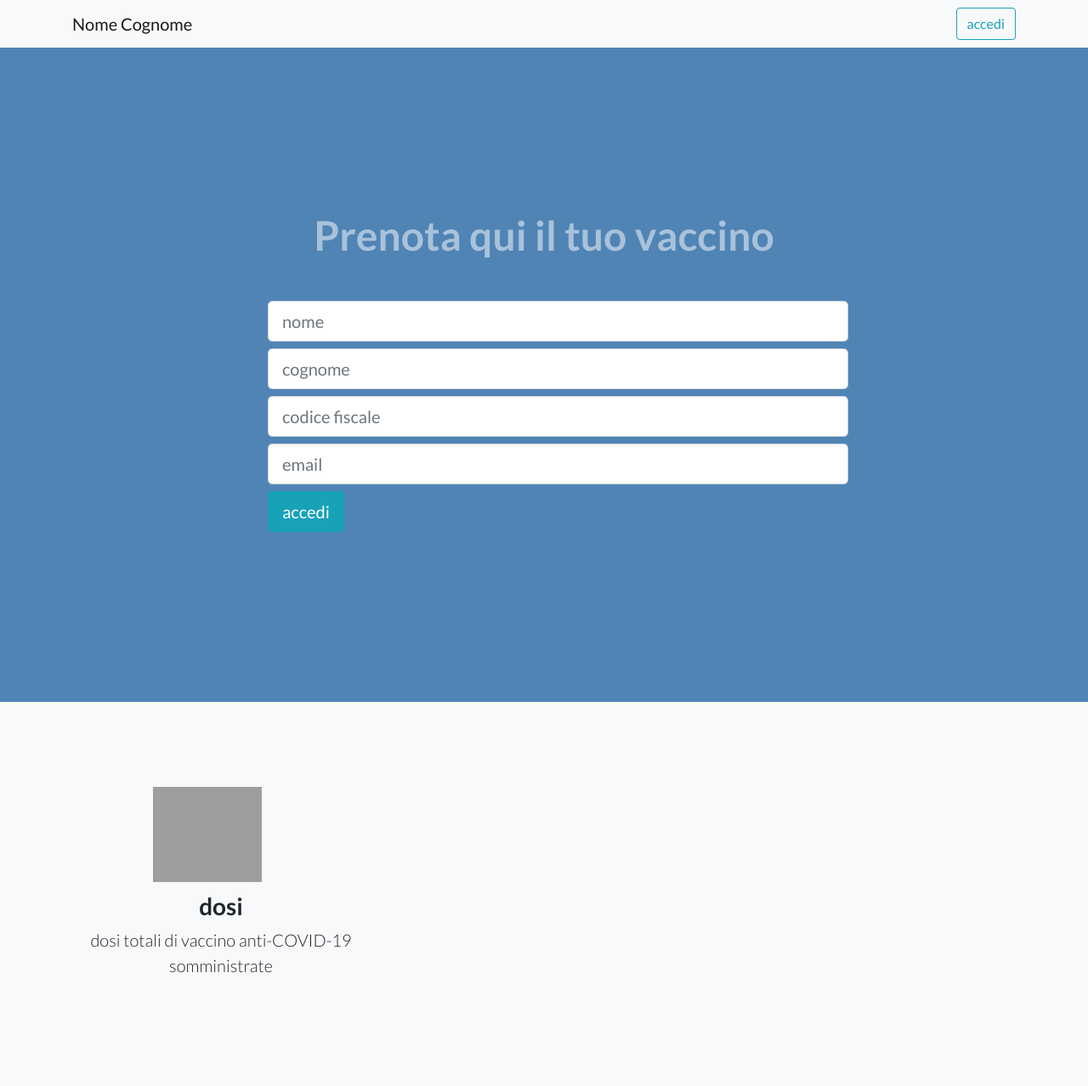
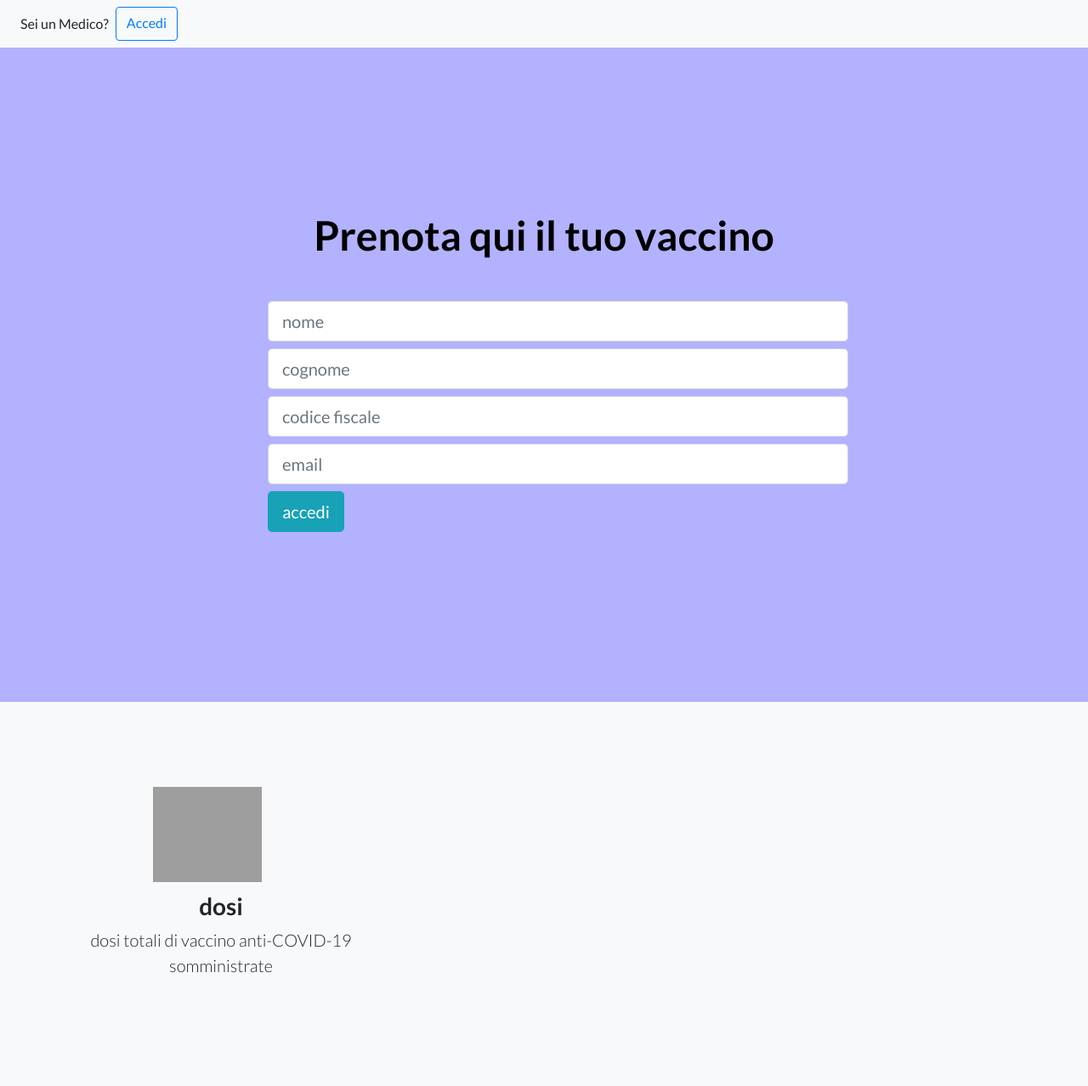
Before and after one commit to GiorgiaRistich/rdc-project, a PHP site: page / in a window 1280 px wide. Shown: the top 1278 px of the page at 85% size. Run offline with PHP 8.4, Linux system fonts and the light colour scheme; grey boxes are pictures that could not be loaded.

Commit message:
WIP refactoring homepage rimossi scss e fatti convergere nel css
Signed-off-by: GiorgiaRistich <ristich.1839919@studenti.uniroma1.it>

```diff
--- a/HomePage/css/landing-page.css
+++ b/HomePage/css/landing-page.css
@@ -1,8 +1,3 @@
-/*!
- * Start Bootstrap - Landing Page v5.0.9 (https://startbootstrap.com/theme/landing-page)
- * Copyright 2013-2020 Start Bootstrap
- * Licensed under MIT (https://github.com/StartBootstrap/startbootstrap-landing-page/blob/master/LICENSE)
- */
 
 body {
   font-family: 'Lato', 'Helvetica Neue', Helvetica, Arial, sans-serif;
@@ -18,41 +13,6 @@ h6 {
   font-weight: 700;
 }
 
-header.masthead {
-  position: relative;
-  background-color: rgb(100, 173, 241);
-  /*background: url("../img/bg-masthead.jpg") no-repeat center center;*/
-  background-size: cover;
-  padding-top: 8rem;
-  padding-bottom: 8rem;
-}
-
-header.masthead .overlay {
-  position: absolute;
-  background-color: #212529;
-  height: 100%;
-  width: 100%;
-  top: 0;
-  left: 0;
-  opacity: 0.3;
-}
-
-header.masthead h1 {
-  font-size: 4rem;
-}
-
-
-
-
-@media (min-width: 768px) {
-  header.masthead {
-    padding-top: 12rem;
-    padding-bottom: 12rem;
-  }
-  header.masthead h1 {
-    font-size: 3rem;
-  }
-}
 
 .showcase .showcase-text {
   padding: 3rem;
@@ -148,26 +108,36 @@ header.masthead h1 {
   box-shadow: 0px 5px 5px 0px #adb5bd;
 }
 
-.call-to-action {
+
+
+
+
+/*from masthead.scss*/
+header.masthead {
   position: relative;
-  background-color: #343a40;
-  background: url("../img/bg-masthead.jpg") no-repeat center center;
-  background-size: cover;
-  padding-top: 7rem;
-  padding-bottom: 7rem;
+  background-color: white;
+  padding-top: 8rem;
+  padding-bottom: 8rem;
 }
-
-.call-to-action .overlay {
+header.masthead .overlay {
   position: absolute;
-  background-color: #212529;
+  background-color:blue;
   height: 100%;
   width: 100%;
   top: 0;
   left: 0;
   opacity: 0.3;
 }
-
-footer.footer {
-  padding-top: 4rem;
-  padding-bottom: 4rem;
+header.masthead h1 {
+  font-size: 2rem;
+  color: black;
 }
+@media (min-width: 768px) {
+  header.masthead {
+    padding-top: 12rem;
+    padding-bottom: 12rem;
+ }
+  header.masthead h1 {
+    font-size: 3rem;
+ }
+}
--- a/HomePage/index.html
+++ b/HomePage/index.html
@@ -28,12 +28,14 @@
 <body>
 
   <!-- Navigation -->
-  <nav class="navbar navbar-light bg-light static-top">
-    <div class="container">
-      <a class="navbar-brand" href="#">Nome Cognome</a>
-      <a class="btn btn-outline-info" href="loginMedico.html" name="loginBotton"
-       type="submit">accedi</a>
-    </div>
+  <nav class="navbar navbar-light bg-light static-top ml-auto  ">
+    <!-- <div class="container"> -->
+      <div class=" login-medico d-flex ">
+      <div class="p-2">Sei un Medico?</div>
+      <a type="button" class="btn btn-outline-primary" href="http://localhost:3000/pagina_medico/loginMedico.php">Accedi</a>
+
+      <!-- </div> -->
+     </div>
   </nav>
 
   <!-- Masthead -->
@@ -193,76 +195,9 @@
     </div>
   </section>
 
-  <!-- Call to Action
-  <section class="call-to-action text-white text-center">
-    <div class="overlay"></div>
-    <div class="container">
-      <div class="row">
-        <div class="col-xl-9 mx-auto">
-          <h2 class="mb-4">Ready to get started? Sign up now!</h2>
-        </div>
-        <div class="col-md-10 col-lg-8 col-xl-7 mx-auto">
-          <form>
-            <div class="form-row">
-              <div class="col-12 col-md-9 mb-2 mb-md-0">
-                <input type="email" class="form-control form-control-lg" placeholder="Enter your email...">
-              </div>
-              <div class="col-12 col-md-3">
-                <button type="submit" class="btn btn-block btn-lg btn-primary">Sign up!</button>
-              </div>
-            </div>
-          </form>
-        </div>
-      </div>
-    </div>
-  </section>-->
 
-  <!-- Footer
-  <footer class="footer bg-light">
-    <div class="container">
-      <div class="row">
-        <div class="col-lg-6 h-100 text-center text-lg-left my-auto">
-          <ul class="list-inline mb-2">
-            <li class="list-inline-item">
-              <a href="#">About</a>
-            </li>
-            <li class="list-inline-item">&sdot;</li>
-            <li class="list-inline-item">
-              <a href="#">Contact</a>
-            </li>
-            <li class="list-inline-item">&sdot;</li>
-            <li class="list-inline-item">
-              <a href="#">Terms of Use</a>
-            </li>
-            <li class="list-inline-item">&sdot;</li>
-            <li class="list-inline-item">
-              <a href="#">Privacy Policy</a>
-            </li>
-          </ul>
-          <p class="text-muted small mb-4 mb-lg-0">&copy; Your Website 2020. All Rights Reserved.</p>
-        </div>
-        <div class="col-lg-6 h-100 text-center text-lg-right my-auto">
-          <ul class="list-inline mb-0">
-            <li class="list-inline-item mr-3">
-              <a href="#">
-                <i class="fab fa-facebook fa-2x fa-fw"></i>
-              </a>
-            </li>
-            <li class="list-inline-item mr-3">
-              <a href="#">
-                <i class="fab fa-twitter-square fa-2x fa-fw"></i>
-              </a>
-            </li>
-            <li class="list-inline-item">
-              <a href="#">
-                <i class="fab fa-instagram fa-2x fa-fw"></i>
-              </a>
-            </li>
-          </ul>
-        </div>
-      </div>
-    </div>
-  </footer>-->
+
+
 
   <!-- Bootstrap core JavaScript -->
   <script src="vendor/jquery/jquery.min.js"></script>
--- a/HomePage/scss/_call-to-action.scss
+++ /dev/null
@@ -1,17 +0,0 @@
-.call-to-action {
-  position: relative;
-  background-color: $gray-800;
-  background: url('../img/bg-masthead.jpg') no-repeat center center;
-  @include background-cover;
-  padding-top: 7rem;
-  padding-bottom: 7rem;
-  .overlay {
-    position: absolute;
-    background-color: $gray-900;
-    height: 100%;
-    width: 100%;
-    top: 0;
-    left: 0;
-    opacity: 0.3;
-  }
-}
--- a/HomePage/scss/_footer.scss
+++ /dev/null
@@ -1,4 +0,0 @@
-footer.footer {
-  padding-top: 4rem;
-  padding-bottom: 4rem;
-}
--- a/HomePage/scss/_global.scss
+++ /dev/null
@@ -1,13 +0,0 @@
-body {
-  @include body-font;
-}
-
-h1,
-h2,
-h3,
-h4,
-h5,
-h6 {
-  @include body-font;
-  font-weight: 700;
-}
--- a/HomePage/scss/_icons.scss
+++ /dev/null
@@ -1,20 +0,0 @@
-.features-icons {
-  padding-top: 7rem;
-  padding-bottom: 7rem;
-  .features-icons-item {
-    max-width: 20rem;
-    .features-icons-icon {
-      height: 7rem;
-      i {
-        font-size: 4.5rem;
-      }
-    }
-    &:hover {
-      .features-icons-icon {
-        i {
-          font-size: 5rem;
-        }
-      }
-    }
-  }
-}
--- a/HomePage/scss/_masthead.scss
+++ /dev/null
@@ -1,27 +0,0 @@
-header.masthead {
-  position: relative;
-  background-color: $gray-800;
-  background: url('../img/bg-masthead.jpg') no-repeat center center;
-  @include background-cover;
-  padding-top: 8rem;
-  padding-bottom: 8rem;
-  .overlay {
-    position: absolute;
-    background-color: $gray-900;
-    height: 100%;
-    width: 100%;
-    top: 0;
-    left: 0;
-    opacity: 0.3;
-  }
-  h1 {
-    font-size: 2rem;
-  }
-  @media (min-width: 768px) {
-    padding-top: 12rem;
-    padding-bottom: 12rem;
-    h1 {
-      font-size: 3rem;
-    }
-  }
-}
--- a/HomePage/scss/_mixins.scss
+++ /dev/null
@@ -1,13 +0,0 @@
-// Mixins
-// Background Cover Mixin
-@mixin background-cover {
-  -webkit-background-size: cover;
-  -moz-background-size: cover;
-  -o-background-size: cover;
-  background-size: cover;
-}
-
-// Font Mixins
-@mixin body-font {
-  font-family: 'Lato', 'Helvetica Neue', Helvetica, Arial, sans-serif;
-}
--- a/HomePage/scss/_showcase.scss
+++ /dev/null
@@ -1,16 +0,0 @@
-.showcase {
-  .showcase-text {
-    padding: 3rem;
-  }
-  .showcase-img {
-    min-height: 30rem;
-    background-size: cover;
-    width: 100;
-    height: 100;
-  }
-  @media (min-width: 768px) {
-    .showcase-text {
-      padding: 7rem;
-    }
-  }
-}
--- a/HomePage/scss/_testimonials.scss
+++ /dev/null
@@ -1,11 +0,0 @@
-.testimonials {
-  padding-top: 7rem;
-  padding-bottom: 7rem;
-  .testimonial-item {
-    max-width: 18rem;
-    img {
-      max-width: 12rem;
-      box-shadow: 0px 5px 5px 0px $gray-500;
-    }
-  }
-}
--- a/HomePage/scss/_variables.scss
+++ /dev/null
@@ -1,35 +0,0 @@
-// Variables
-
-// Restated Bootstrap Variables
-
-$white: #fff !default;
-$gray-100: #f8f9fa !default;
-$gray-200: #e9ecef !default;
-$gray-300: #dee2e6 !default;
-$gray-400: #ced4da !default;
-$gray-500: #adb5bd !default;
-$gray-600: #868e96 !default;
-$gray-700: #495057 !default;
-$gray-800: #343a40 !default;
-$gray-900: #212529 !default;
-$black: #000 !default;
-
-$blue: #007bff !default;
-$indigo: #6610f2 !default;
-$purple: #6f42c1 !default;
-$pink: #e83e8c !default;
-$red: #dc3545 !default;
-$orange: #fd7e14 !default;
-$yellow: #ffc107 !default;
-$green: #28a745 !default;
-$teal: #20c997 !default;
-$cyan: #17a2b8 !default;
-
-$primary: $blue !default;
-$secondary: $gray-600 !default;
-$success: $green !default;
-$info: $cyan !default;
-$warning: $yellow !default;
-$danger: $red !default;
-$light: $gray-100 !default;
-$dark: $gray-800 !default;
--- a/HomePage/scss/landing-page.scss
+++ /dev/null
@@ -1,12 +0,0 @@
-// Core variables and mixins
-@import "variables.scss";
-@import "mixins.scss";
-// Global CSS
-@import "global.scss";
-// Components
-@import "masthead.scss";
-@import "showcase.scss";
-@import "icons.scss";
-@import "testimonials.scss";
-@import "call-to-action.scss";
-@import "footer.scss";
```
Also changed, not shown: HomePage/.travis.yml (deleted), 3 other files.
